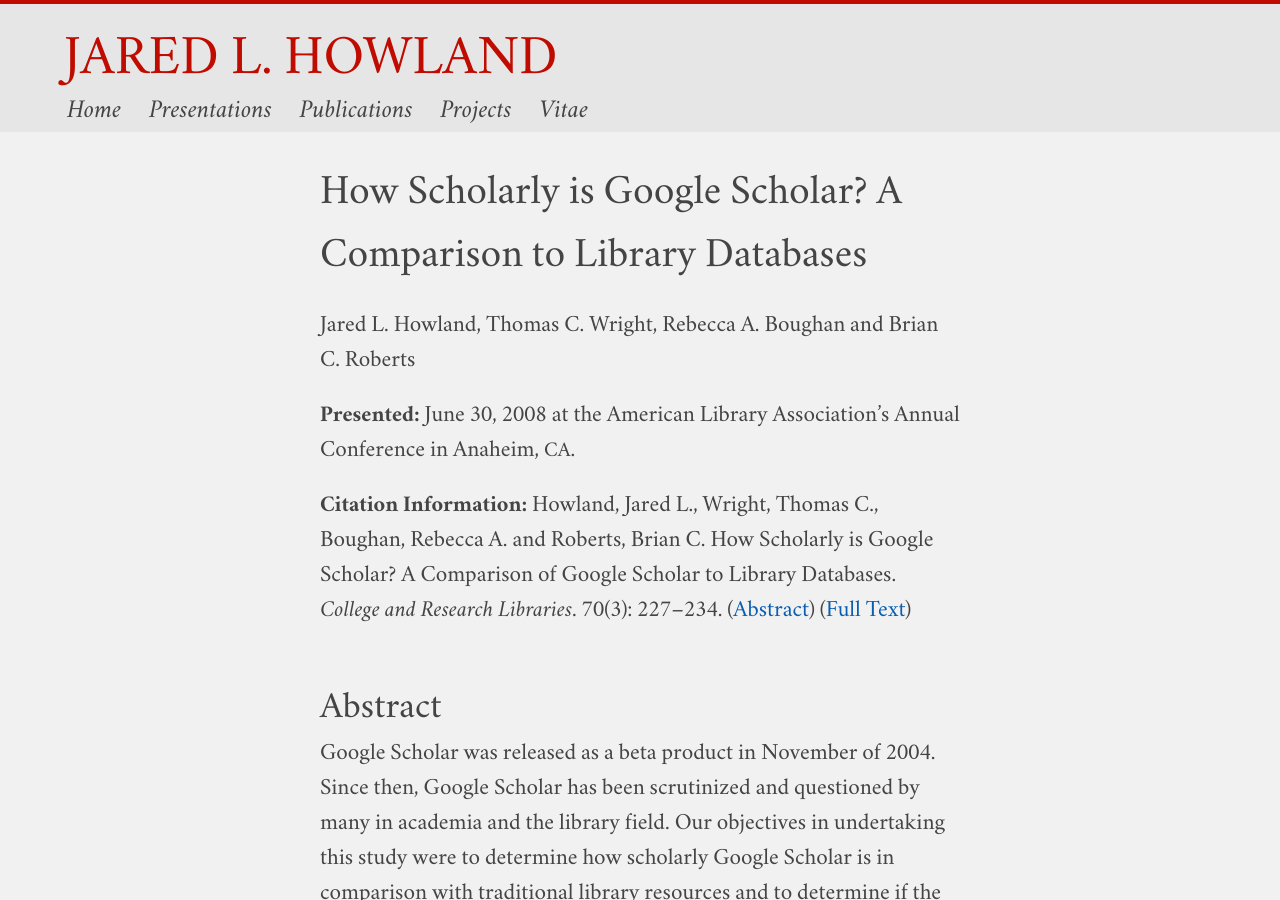
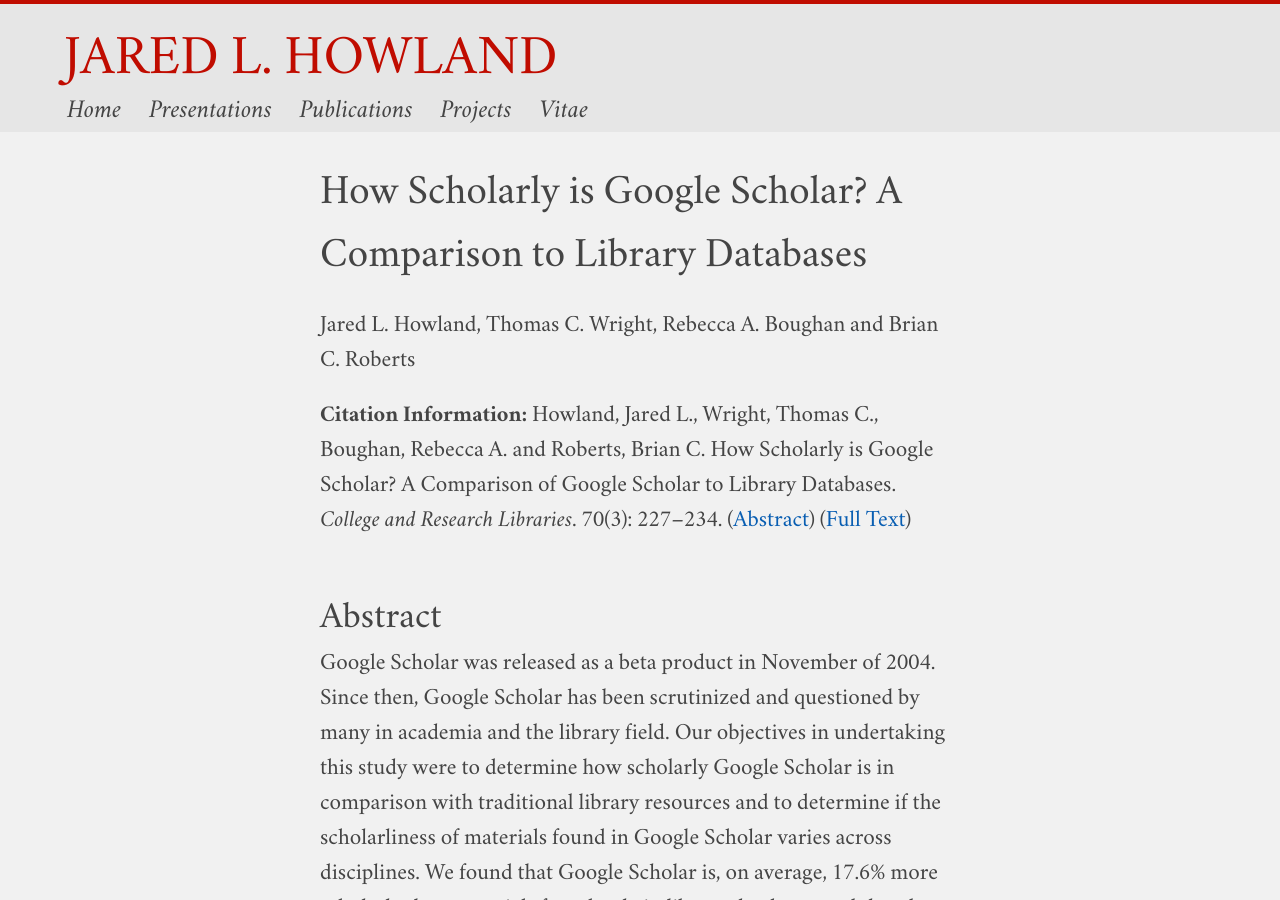
Before and after one commit to jaredhowland/jaredhowland.github.io, a Jekyll site: the page built from content/publications/google-scholar.md, in a window 1280 px wide and 900 px high. Built offline with Jekyll 4.4.1, drawn with Linux system fonts in a browser that asks for light colours; a script that is not in the unit is left out.

```diff
--- a/content/publications/google-scholar.md
+++ b/content/publications/google-scholar.md
@@ -8,8 +8,6 @@ permalink: /publications/google-scholar/
 <span class="Z3988" title="ctx_ver=Z39.88–2004&amp;rft_val_fmt=info%3Aofi%2Ffmt%3Akev%3Amtx%3Ajournal&amp;rfr_id=info%3Asid%2Focoins.info%3Agenerator&amp;rft.genre=article&amp;rft.atitle=How+Scholarly+is+Google+Scholar%3F+A+Comparison+to+Library+Databases&amp;rft.title=College+and+Research+Libraries&amp;rft.stitle=College+and+Research+Libraries&amp;rft.issn=0010–0870&amp;rft.date=2009&amp;rft.volume=70&amp;rft.issue=3&amp;rft.spage=227&amp;rft.epage=234&amp;rft.aulast=Howland&amp;rft.aufirst=Jared&amp;rft.auinit=L&amp;rft.au=Jared+L+Howland"></span>
 
 Jared L. Howland, Thomas C. Wright, Rebecca A. Boughan and Brian C. Roberts
-
-**Presented:** June 30, 2008 at the American Library Association’s Annual Conference in Anaheim, <span class="caps">CA</span>.
 
 **Citation Information:** Howland, Jared L., Wright, Thomas C., Boughan, Rebecca A. and Roberts, Brian C. How Scholarly is Google Scholar? A Comparison of Google Scholar to Library Databases. *College and Research Libraries*. 70(3): 227–234. ([Abstract][]) ([Full Text][])
 
```
